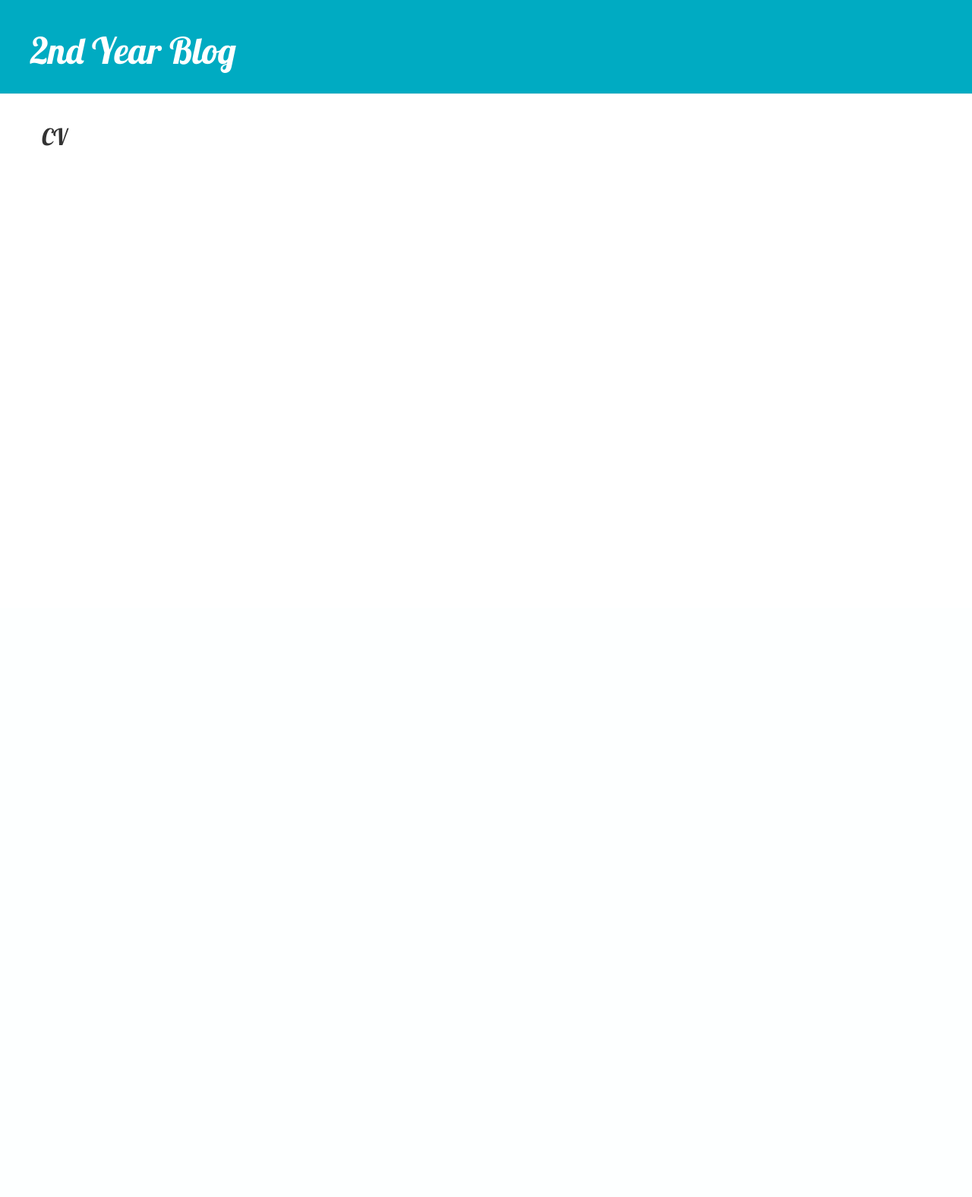
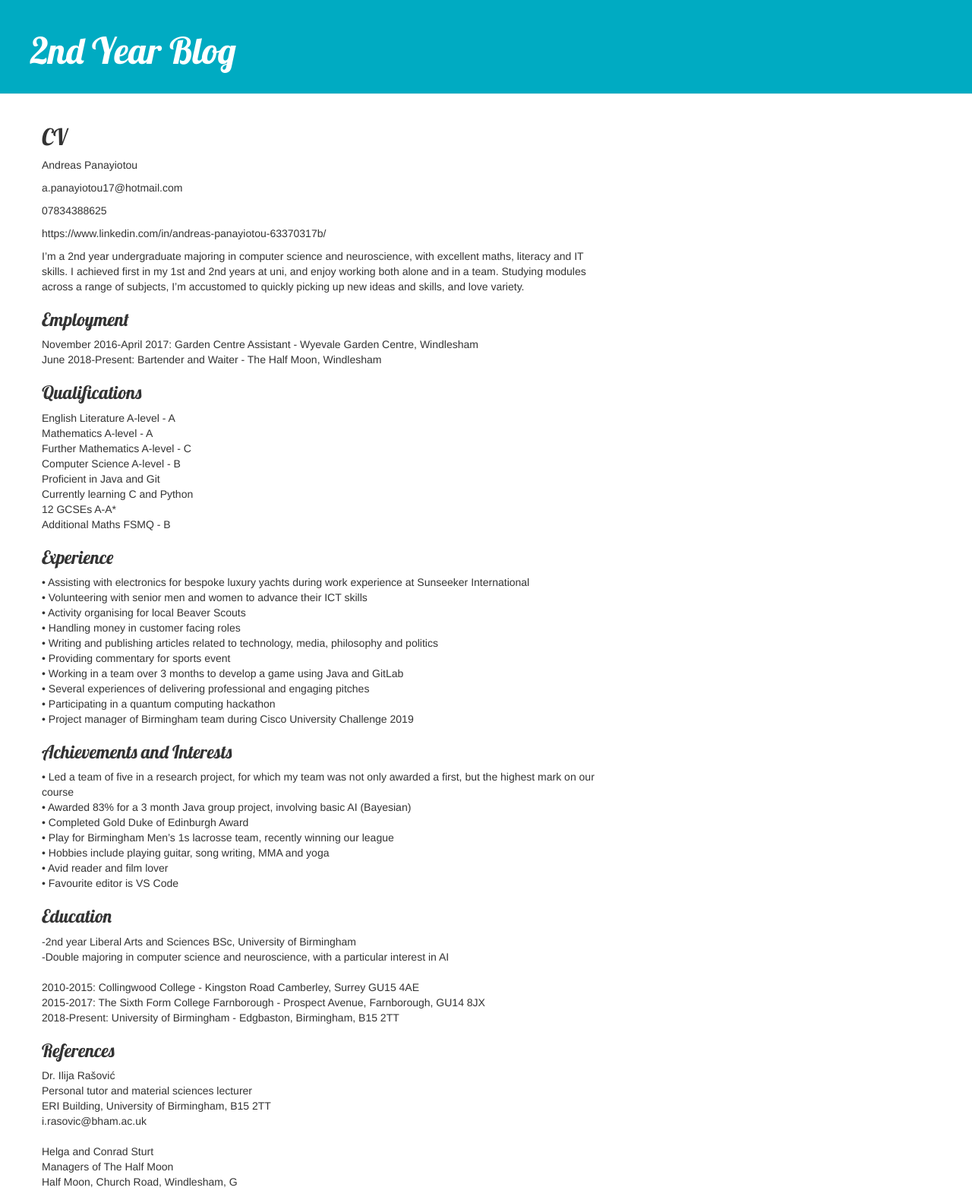
Before and after one commit to atp800/website, a Django app: page /cv/ in a window 1280 px wide. Shown: the whole page at 76% size. Before the commit the page ends 192 px from the top, so only its background shows below. Run offline with Django 3.2, Linux system fonts and the light colour scheme; some libraries are stand-ins or nearby versions.

Commit message:
Added default values for CV content

```diff
--- a/blog/forms.py
+++ b/blog/forms.py
@@ -11,4 +11,4 @@ class PostForm(forms.ModelForm):
 class CVForm(forms.ModelForm):
     class Meta:
         model = CV
-        fields = ('name', 'address', 'email', 'mobile', 'linkedin', 'bio', 'employment', 'qualifications', 'experience', 'achievments', 'education', 'references')
+        fields = ('name', 'address', 'email', 'mobile', 'linkedin', 'bio', 'employment', 'qualifications', 'experience', 'achievements', 'education', 'references')
--- a/blog/models.py
+++ b/blog/models.py
@@ -29,7 +29,7 @@ class CV(models.Model):
     employment = models.TextField()
     qualifications = models.TextField()
     experience = models.TextField()
-    achievments = models.TextField()
+    achievements = models.TextField()
     education = models.TextField()
     references = models.TextField()
 
--- a/blog/templates/blog/cv_display.html
+++ b/blog/templates/blog/cv_display.html
@@ -7,35 +7,114 @@
     {% endif %}
     {% if post.name %}
         <p>{{ post.name|linebreaksbr }}</p>
+    {% else %}
+        <p>Andreas Panayiotou</p>
     {% endif %}
     {% if post.email %}
         <p>{{ post.email|linebreaksbr }}</p>
+    {% else %}
+        <p>a.panayiotou17@hotmail.com</p>
     {% endif %}
     {% if post.mobile %}
         <p>{{ post.mobile|linebreaksbr }}</p>
+    {% else %}
+        <p>07834388625</p>
     {% endif %}
     {% if post.linkedin %}
         <p>{{ post.linkedin|linebreaksbr }}</p>
+    {% else %}
+        <p>https://www.linkedin.com/in/andreas-panayiotou-63370317b/</p>
     {% endif %}
     {% if post.bio %}
         <p>{{ post.bio|linebreaksbr }}</p>
+    {% else %}
+        <p>I’m a 2nd year undergraduate majoring in computer science and neuroscience, with excellent maths, literacy and
+            IT skills. I achieved first in my 1st and 2nd years at uni, and enjoy working both alone and in a team. Studying
+            modules across a range of subjects, I’m accustomed to quickly picking up new ideas and skills, and love variety.<br></p>
     {% endif %}
     {% if post.employment %}
         <p>{{ post.employment|linebreaksbr }}</p>
+    {% else %}
+        <h3>Employment</h3>
+        <p>November 2016-April 2017: Garden Centre Assistant - Wyevale Garden Centre, Windlesham
+        <br>June 2018-Present: Bartender and Waiter - The Half Moon, Windlesham<br></p>
     {% endif %}
     {% if post.qualifications %}
         <p>{{ post.qualifications|linebreaksbr }}</p>
+    {% else %}
+        <h3>Qualifications</h3>
+        <p>English Literature A-level - A
+        <br>Mathematics A-level - A
+        <br>Further Mathematics A-level - C
+        <br>Computer Science A-level - B
+        <br>Proficient in Java and Git
+        <br>Currently learning C and Python
+        <br>12 GCSEs A-A*
+        <br>Additional Maths FSMQ - B<br>
+            </p>
     {% endif %}
     {% if post.experience %}
         <p>{{ post.experience|linebreaksbr }}</p>
+    {% else %}
+        <h3>Experience</h3>
+        <p>• Assisting with electronics for bespoke
+            luxury yachts during work experience at
+            Sunseeker International
+        <br>• Volunteering with senior men and women
+            to advance their ICT skills
+        <br>• Activity organising for local Beaver Scouts
+        <br>• Handling money in customer facing roles
+        <br>• Writing and publishing articles related to
+            technology, media, philosophy and politics
+        <br>• Providing commentary for sports event
+        <br>• Working in a team over 3 months to
+            develop a game using Java and GitLab
+        <br>• Several experiences of delivering
+            professional and engaging pitches
+        <br>• Participating in a quantum computing
+            hackathon
+        <br>• Project manager of Birmingham team
+            during Cisco University Challenge 2019<br>
+            </p>
     {% endif %}
     {% if post.achievements %}
         <p>{{ post.achievements|linebreaksbr }}</p>
+    {% else %}
+        <h3>Achievements and Interests</h3>
+        <p>• Led a team of five in a research project,
+            for which my team was not only awarded
+            a first, but the highest mark on our course
+        <br>• Awarded 83% for a 3 month Java group
+            project, involving basic AI (Bayesian)
+        <br>• Completed Gold Duke of Edinburgh Award
+        <br>• Play for Birmingham Men’s 1s lacrosse
+            team, recently winning our league
+        <br>• Hobbies include playing guitar, song
+            writing, MMA and yoga
+        <br>• Avid reader and film lover
+        <br>• Favourite editor is VS Code</p>
     {% endif %}
     {% if post.education %}
         <p>{{ post.education|linebreaksbr }}</p>
+    {% else %}
+        <h3>Education</h3>
+        <p>-2nd year Liberal Arts and Sciences BSc, University of Birmingham
+        <br>-Double majoring in computer science and neuroscience, with a particular interest in AI<br>
+        <br>2010-2015: Collingwood College - Kingston Road Camberley, Surrey GU15 4AE
+        <br>2015-2017: The Sixth Form College Farnborough - Prospect Avenue, Farnborough, GU14 8JX
+        <br>2018-Present: University of Birmingham - Edgbaston, Birmingham, B15 2TT
+            </p>
     {% endif %}
     {% if post.references %}
         <p>{{ post.references|linebreaksbr }}</p>
-        {% endif %}
+    {% else %}
+        <h3>References</h3>
+        <p>Dr. Ilija Rašović
+        <br>Personal tutor and material sciences lecturer
+        <br>ERI Building, University of Birmingham, B15 2TT
+        <br>i.rasovic@bham.ac.uk<br>
+        <br>Helga and Conrad Sturt
+        <br>Managers of The Half Moon
+        <br>Half Moon, Church Road, Windlesham, G</p>
+    {% endif %}
 {% endblock %}
```
Also changed, not shown: db.sqlite3.
